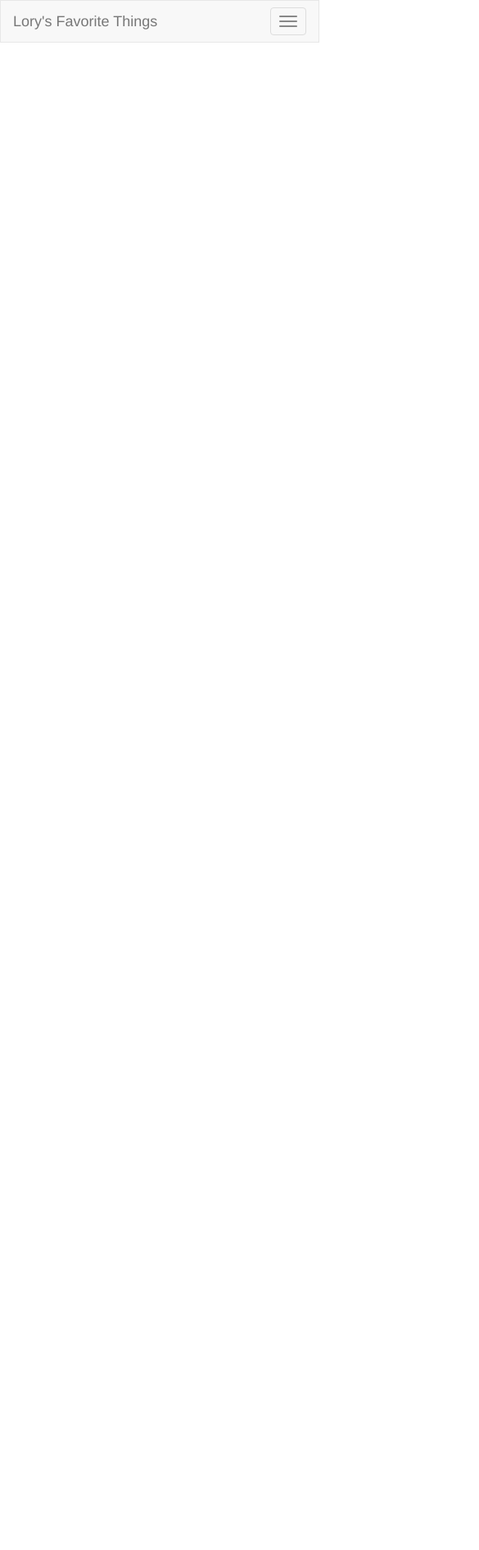
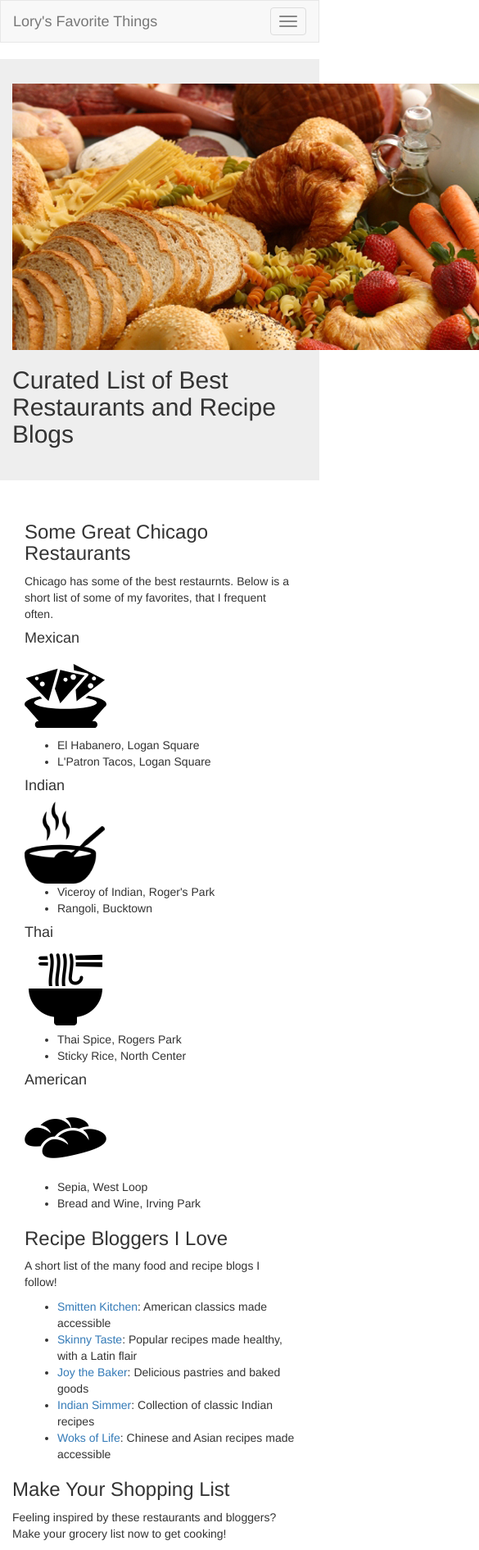
Before and after one commit to mishral/mishral.github.io, a plain HTML site: page food.html in a window 390 px wide. Shown: the top 1891 px of the page at 82% size, 585 px wide, since content can reach past the window. Before the commit the page ends 844 px from the top, so only its background shows below. Drawn offline with nearby package versions, Linux system fonts and the light colour scheme.

Commit message:
images js

```diff
--- a/food.html
+++ b/food.html
@@ -5,6 +5,8 @@
     <meta charset="UTF-8">
     <meta http-equiv="X-UA-Compatible" content="IE=edge">
     <meta name="viewport" content="width=device-width, initial-scale=1">
+    <script src="https://code.jquery.com/jquery-2.2.0.js" charset="utf-8"></script>
+    <script src="list.js" charset="utf-8"></script>
     <link rel="stylesheet" href="https://maxcdn.bootstrapcdn.com/bootstrap/3.3.6/css/bootstrap.min.css" integrity="sha384-1q8mTJOASx8j1Au+a5WDVnPi2lkFfwwEAa8hDDdjZlpLegxhjVME1fgjWPGmkzs7" crossorigin="anonymous">
   </head>
 
@@ -43,6 +45,61 @@
   </div><!-- /.container-fluid -->
 </nav>
 
+<div class="jumbotron">
+  <div class="container">
+    <img src="food-banner.jpg">
+      <h2>Curated List of Best Restaurants and Recipe Blogs</h2>
+  </div>
+</div>
+
+<div class="container-fluid">
+    <div class="container">
+      <div class="row">
+        <div class="col-md-6">
+          <h3>Some Great Chicago Restaurants</h3>
+            <p>Chicago has some of the best restaurnts. Below is a short list of some of my favorites, that I frequent often.</p>
+             <p>
+               <h4>Mexican</h4>
+               <img height="100" weight="100" src="tortillas.svg">
+               <ul>
+                  <li>El Habanero, Logan Square </li>
+                  <li>L'Patron Tacos, Logan Square</li>
+                </ul>
+                <h4>Indian</h4>
+                <img height="100" weight="100" src="curry.png">
+                <ul>
+                  <li>Viceroy of Indian, Roger's Park</li>
+                  <li>Rangoli, Bucktown</li>
+                </ul>
+                <h4>Thai</h4>
+                <img height="100" weight="100" src="noodles.png">
+                <ul>
+                  <li>Thai Spice, Rogers Park</li>
+                  <li>Sticky Rice, North Center</li>
+                </ul>
+                <h4>American</h4>
+                <img height="100" weight="100" src="bread.png">
+                <ul>
+                  <li>Sepia, West Loop</li>
+                  <li>Bread and Wine, Irving Park</li>
+                </ul>
+             </p>
+          </div>
+          <div class="col-md-6">
+            <h3>Recipe Bloggers I Love</h3>
+              <p>A short list of the many food and recipe blogs I follow!</p>
+              <ul>
+                <li><a href="http://www.smittenkitchen.com">Smitten Kitchen</a>: American classics made accessible</li>
+                <li><a href="http://www.skinnytaste.com">Skinny Taste</a>: Popular recipes made healthy, with a Latin flair</li>
+                <li><a href="http://joythebaker.com/">Joy the Baker</a>: Delicious pastries and baked goods</li>
+                <li><a href="http://www.indiansimmer.com/">Indian Simmer</a>: Collection of classic Indian recipes</li>
+                <li><a href="http://thewoksoflife.com/">Woks of Life</a>: Chinese and Asian recipes made accessible</li>
+              </ul>
+          </div>
+          <div class"col-md-6">
+            <h3>Make Your Shopping List</h3>
+            <p>Feeling inspired by these restaurants and bloggers? Make your grocery list now to get cooking!</p>
+          </div>
 
 
 
--- /dev/null
+++ b/list.js
@@ -0,0 +1,36 @@
+// This section of code is how we prepare our code
+// so this it is prepared to react to user events.
+$(document).ready(function() {
+  $(".btn").on("click", addItem);
+  // $(".link-delete").on("click", deleteItem);
+  $("ol").on("click", ".link-delete", deleteItem);
+});
+
+// This function prompts the user for a to-do item
+// and then appends it to the existing list of items.
+// It also updates the counter at the top of the screen.
+function addItem() {
+  var text = window.prompt("New To-Do Item");
+  var delete_link = '<a href="#" class="link-delete">(Delete)</a>'
+  // console.log("Yup!");
+  $("ol").append("<li>" + text + " " + delete_link + "</li>");
+  var numItems = $("li").length;
+
+  // Challenge: Differentiate between 1 item vs. more items
+  if (numItems == 1) {
+    $(".total").html(numItems + " item");
+  }
+  else {
+    $(".total").html(numItems + " items");
+  }
+}
+
+// This function deletes an item from the list.
+// The "event" parameter holds information on which
+// item the user wishes to remove.
+function deleteItem(event) {
+  console.info(event);
+  // $(event.target).remove();
+  $(event.target).parent().fadeOut();
+
+}
```
Also changed, not shown: bread.png (added), curry.png (added), food-banner.jpg (added), noodles.png (added), tortillas.svg (added).
